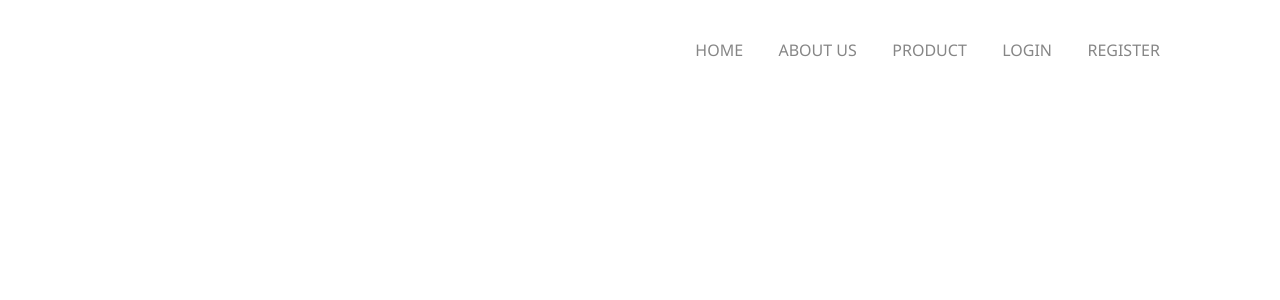
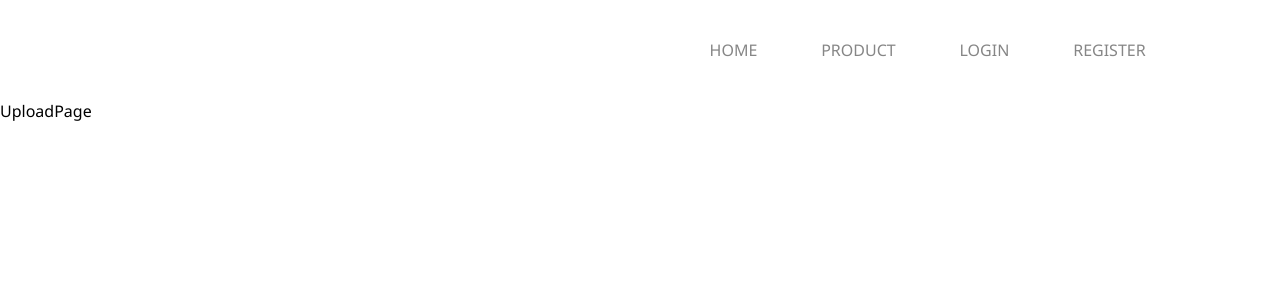
Before and after one commit to minhoo03/react-firebase-shopping, a React (Create React App) app: page /upload in a window 1280 px wide. Shown: the top 300 px of the page. Built offline with nearby package versions, Linux system fonts and the light colour scheme.

Commit message:
IntroPage -> UploadPage

```diff
--- a/src/App.js
+++ b/src/App.js
@@ -4,7 +4,7 @@ import { BrowserRouter as Router, Switch, Route } from 'react-router-dom'
 
 import Nav from './items/Nav'
 import MainPage from './components/MainPage'
-import IntroPage from './components/IntroPage'
+import UploadPage from './components/UploadPage'
 import ProductPage from './components/ProductPage'
 import CartPage from './components/CartPage'
 
@@ -20,7 +20,7 @@ function App() {
 
         <Switch>
           <Route exact path="/" component={MainPage} />
-          <Route exact path="/introduct" component={IntroPage} />
+          <Route exact path="/upload" component={UploadPage} />
           <Route exact path="/product" component={ProductPage} />
           <Route exact path="/my-cart" component={CartPage} />
           <Route exact path="/login" component={LoginPage} />
--- a/src/components/IntroPage.js
+++ b/src/components/UploadPage.js
@@ -1,9 +1,9 @@
 import React from 'react'
 
-export default function IntroPage() {
+export default function UploadPage() {
     return (
         <div>
-            IntroPage
+            UploadPage
         </div>
     )
 }
--- a/src/items/Nav.js
+++ b/src/items/Nav.js
@@ -41,9 +41,6 @@ export default function Nav() {
                         <Link className="li-Link" to="/">HOME</Link>
                     </li>
                     <li>
-                        <Link className="li-Link" to="/introduct">ABOUT US</Link>
-                    </li>
-                    <li>
                         <Link className="li-Link" to="/product">PRODUCT</Link>
                     </li>
 
@@ -58,6 +55,9 @@ export default function Nav() {
                         </>
                         :
                         <>
+                            <li>
+                                <Link className="li-Link" to="/upload">UPLOAD</Link>
+                            </li>
                             <li className="li-Link" onClick={handleLogout} style={{ cursor: 'pointer' }}>
                                 LOGOUT
                             </li>
```
